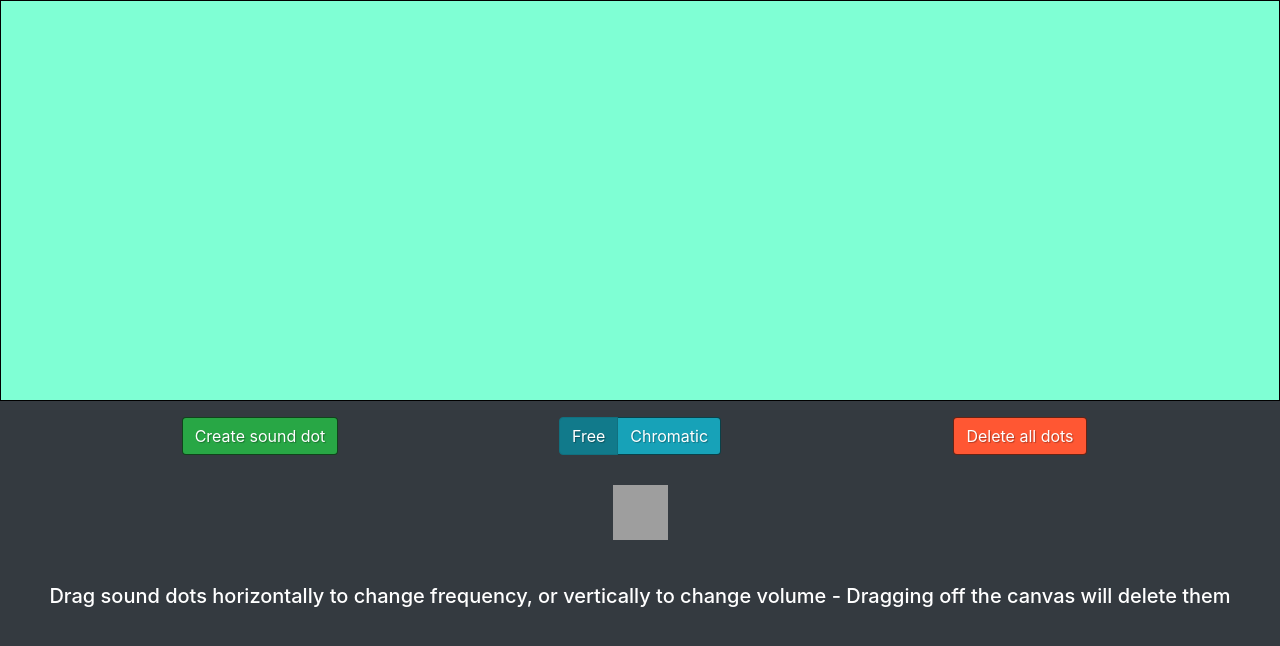
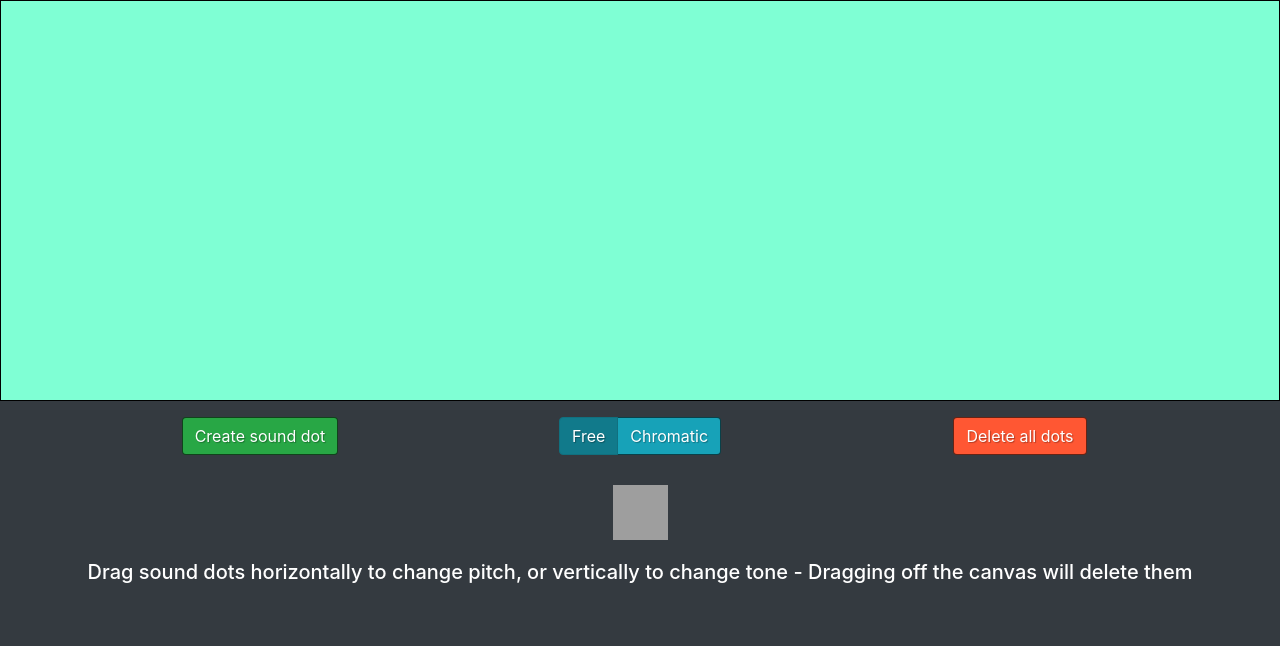
Before and after one commit to aawill/dotSynth, a plain HTML site: page index.html in a window 1280 px wide. Drawn offline with nearby package versions, Linux system fonts and the light colour scheme; grey boxes are pictures that could not be loaded.

Commit message:
wording change

```diff
--- a/index.html
+++ b/index.html
@@ -36,8 +36,7 @@
         <img id="speakerIcon" class="active img-fluid" src="https://i.imgur.com/oCYMca6.png">
     </div>
   </div>
-  <br/>
-  <h5 class="text-center">Drag sound dots horizontally to change frequency, or vertically to change volume - Dragging off the canvas will delete them</h5>
+  <h5 class="text-center">Drag sound dots horizontally to change pitch, or vertically to change tone - Dragging off the canvas will delete them</h5>
 
   </body>
 </html>
```
